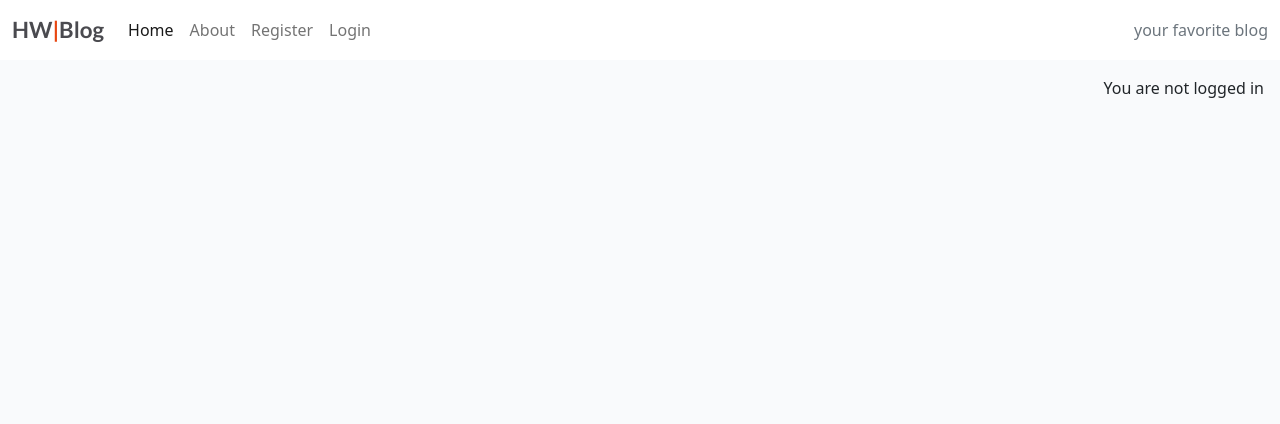
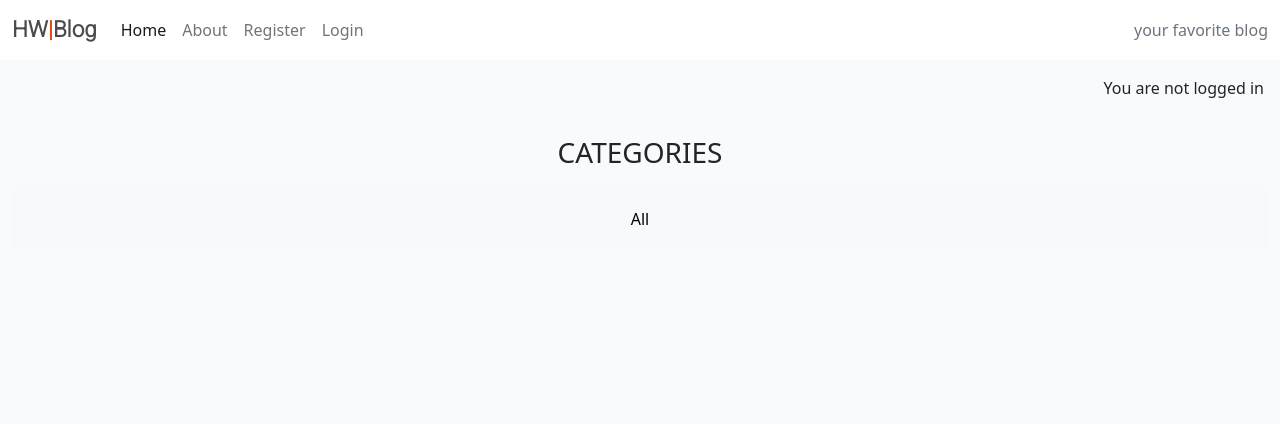
Before and after one commit to GKopanidis/ci-pp4-hwblog, a Django app: page / in a window 1280 px wide. Shown: the top 424 px of the page. Run offline with Django 4.2, Linux system fonts and the light colour scheme; data that the repository does not hold is empty.

Commit message:
Add Category and Favorite models

```diff
--- a/blog/templates/blog/index.html
+++ b/blog/templates/blog/index.html
@@ -2,25 +2,51 @@
 {% load static %}
 {% block content %}
 
-<!-- index.html content starts here -->
+<!-- Categories -->
 <div class="container-fluid">
     <div class="row">
+        <div class="col-12">
+            <div class="categories-header">
+                <h3>CATEGORIES</h3>
+            </div>
+            <div class="categories-bar">
+                <ul class="nav justify-content-center">
+                    <li class="nav-item"><a class="nav-link" href="{% url 'home' %}">All</a></li>
+                    {% for category in categories %}
+                        <li class="nav-item">
+                            <a class="nav-link" href="{% url 'post_list_by_category' category.name %}">{{ category.name }}</a>
+                        </li>
+                    {% endfor %}
+                </ul>
+            </div>
+        </div>
+    </div>
+</div>
 
+<!-- Main Content-->
+<div class="container-fluid">
+    <div class="row">
         <!-- Blog Entries Column -->
-        <div class="col-12 mt-3 left">
+        <div class="col-lg-12">
             <div class="row">
                 {% for post in post_list %}
-                <div class="col-md-4">
-                    <div class="card mb-4">
+                <div class="col-lg-4 col-md-6 col-sm-12 mb-4">
+                    <div class="card h-100">
                         <div class="card-body">
                             <div class="image-container">
                                 {% if "placeholder" in post.featured_image.url %}
                                     <img class="card-img-top" src="{% static 'images/default.webp' %}" alt="placeholder image">
-                                    {% else %}
-                                    <img class="card-img-top" src=" {{ post.featured_image.url }}" alt="{{ post.title }}">
-                                    {% endif %}
+                                {% else %}
+                                    <img class="card-img-top" src="{{ post.featured_image.url }}" alt="{{ post.title }}">
+                                {% endif %}
                                 <div class="image-flash">
                                     <p class="author">Author: {{ post.author }}</p>
+                                    <p class="category">
+                                        {% for category in post.categories.all %}
+                                            Category: {{ category.name }}
+                                            {% if not forloop.last %}, {% endif %}
+                                        {% endfor %}
+                                    </p>
                                 </div>
                             </div>
                             <a href="{% url 'post_detail' post.slug %}" class="post-link">
@@ -28,19 +54,15 @@
                                 <p class="card-text">{{ post.excerpt }}</p>
                             </a>
                             <hr>
-                            <p class="card-text text-muted h6">{{ post.created_on}}
-                            </p>
+                            <p class="card-text text-muted h6">{{ post.created_on }}</p>
                         </div>
                     </div>
                 </div>
-                {% if forloop.counter|divisibleby:3 %}
-            </div>
-            <div class="row">
-                {% endif %}
                 {% endfor %}
             </div>
         </div>
     </div>
+    <!-- Pagination etc. -->
     {% if is_paginated %}
     <nav aria-label="Page navigation">
         <ul class="pagination justify-content-center">
@@ -55,6 +77,4 @@
     {% endif %}
 </div>
 
-<!-- index.html content ends here -->
 {% endblock %}
-{% block copyright %}Copyright &#169; 2024 Georgios Kopanidis{% endblock %}
--- a/blog/urls.py
+++ b/blog/urls.py
@@ -7,12 +7,14 @@ from . import views
 from .views import like_post
 
 urlpatterns = [
-     path('', views.PostList.as_view(), name='home'),
-     path('<slug:slug>/', views.post_detail, name="post_detail"),
-     path('<slug:slug>/edit_comment/<int:comment_id>',
-         views.comment_edit, name='comment_edit'),
-     path('<slug:slug>/delete_comment/<int:comment_id>',
-         views.comment_delete, name='comment_delete'),
-     path('like_post/<int:post_id>/', views.like_post, name='like_post'),
-     path('unlike_post/<int:post_id>/', views.unlike_post, name='unlike_post'),
+    path('', views.PostList.as_view(), name='home'),
+    path('<slug:slug>/', views.post_detail, name='post_detail'),
+    path('<slug:slug>/edit_comment/<int:comment_id>', views.comment_edit, name='comment_edit'),
+    path('<slug:slug>/delete_comment/<int:comment_id>', views.comment_delete, name='comment_delete'),
+    path('like_post/<int:post_id>/', views.like_post, name='like_post'),
+    path('unlike_post/<int:post_id>/', views.unlike_post, name='unlike_post'),
+    path('category/all/', views.PostList.as_view(), name='post_list_by_category_all'),
+    path('category/<str:category>/', views.post_list_by_category, name='post_list_by_category'),
+    path('favorite_post/<int:post_id>/', views.favorite_post, name='favorite_post'),
+    path('unfavorite_post/<int:post_id>/', views.unfavorite_post, name='unfavorite_post'),
 ]
--- a/blog/views.py
+++ b/blog/views.py
@@ -2,7 +2,7 @@ from django.shortcuts import render, get_object_or_404, redirect
 from django.views import generic
 from django.contrib import messages
 from django.http import HttpResponseRedirect
-from .models import Post, Comment, Like
+from .models import Post, Comment, Like, Category, Favorite
 from .forms import CommentForm
 
 # Create your views here.
@@ -27,6 +27,11 @@ class PostList(generic.ListView):
     template_name = "blog/index.html"
     paginate_by = 6
 
+    def get_context_data(self, **kwargs):
+        context = super().get_context_data(**kwargs)
+        context['categories'] = Category.objects.all()
+        return context
+
 
 def post_detail(request, slug):
     """
@@ -44,6 +49,8 @@ def post_detail(request, slug):
         An instance of :form:`blog.CommentForm`
     ``liked_by_user``
         Boolean indicating whether the user has liked the post.
+    ``favorited_by_user``
+        Boolean indicating whether the user has favorited the post.
 
     **Template:**
 
@@ -53,12 +60,12 @@ def post_detail(request, slug):
     post = get_object_or_404(queryset, slug=slug)
     comments = post.comments.all().order_by("-created_on")
     comment_count = post.comments.filter(approved=True).count()
-
-    # Set liked_by_user to False if the user is not authenticated
+    # Set liked_by_user and favorited_by_user to False if the user is not authenticated
     liked_by_user = False
+    favorited_by_user = False
     if request.user.is_authenticated:
         liked_by_user = post.likes.filter(user=request.user).exists()
-
+        favorited_by_user = post.favorited_by.filter(user=request.user).exists()
     if request.method == "POST":
         comment_form = CommentForm(data=request.POST)
         if comment_form.is_valid():
@@ -82,6 +89,7 @@ def post_detail(request, slug):
             "comment_count": comment_count,
             "comment_form": comment_form,
             "liked_by_user": liked_by_user,
+            "favorited_by_user": favorited_by_user,
         },
     )
 
@@ -161,3 +169,37 @@ def unlike_post(request, post_id):
 
     messages.success(request, 'Post unliked successfully!')
     return redirect('post_detail', slug=post.slug)
+
+def post_list_by_category(request, category):
+    posts = Post.objects.filter(categories__name=category)
+    context = {
+        'post_list': posts,
+        'categories': Category.objects.all(),
+    }
+    return render(request, 'blog/index.html', context)
+
+
+def favorite_post(request, post_id):
+    post = get_object_or_404(Post, id=post_id)
+    favorite, created = Favorite.objects.get_or_create(user=request.user, post=post)
+
+    if created:
+        messages.success(request, 'Added to favorites!')
+    else:
+        favorite.delete()  # Löschen Sie den Favoriten, wenn er bereits existiert
+        messages.success(request, 'Removed from favorites!')
+
+    return redirect('post_detail', slug=post.slug)
+
+
+def unfavorite_post(request, post_id):
+    post = get_object_or_404(Post, id=post_id)
+    favorite = Favorite.objects.filter(user=request.user, post=post).first()
+
+    if favorite:
+        favorite.delete()
+        messages.success(request, 'Removed from favorites!')
+    else:
+        messages.success(request, 'Not in favorites!')
+
+    return redirect('post_detail', slug=post.slug)
--- a/static/css/style.css
+++ b/static/css/style.css
@@ -3,7 +3,7 @@ body {
 }
 
 .brand {
-    font-family: Lato, sans-serif;
+    font-family: Roboto, sans-serif;
     font-size: 1.4rem;
     font-weight: 700;
     color: #4A4A4F;
@@ -25,6 +25,27 @@ body {
     background-color: #445261;
 }
 
+.categories-header {
+    text-align: center;
+    margin: 20px 0;
+}
+
+.categories-bar {
+    background-color: #f8f9fa;
+    padding: 10px 0;
+}
+
+.categories-bar .nav-link {
+    color: #020202;
+    margin: 0 10px;
+}
+
+.categories-bar .nav-link:hover {
+    color: #1038e8;
+    text-decoration: underline;
+}
+
+
 .main-bg {
     background-color: #F9FAFC;
 }
@@ -36,6 +57,7 @@ body {
 
 .image-container {
     position: relative;
+    overflow: hidden;
 }
 
 .image-flash {
@@ -51,7 +73,25 @@ body {
     height: auto;
 }
 
+.card-img-top {
+    transition: transform 0.3s ease;
+    display: block;
+}
+
+
+.card-img-top:hover {
+    transform: scale(1.1);
+}
+
+
 .author {
+    color: white;
+    margin: 4px;
+    text-transform: uppercase;
+}
+
+.category {
+    font-size: 0.7em;
     color: white;
     margin: 4px;
     text-transform: uppercase;
@@ -102,7 +142,7 @@ body {
 
 .post-link:hover,
 .page-link {
-    color: #E84610;
+    color: #1038e8;
 }
 
 .post-title {
@@ -111,6 +151,11 @@ body {
 }
 
 .post-subtitle {
+    margin-left: 5%;
+    color: lightgray;
+}
+
+.post-category {
     margin-left: 5%;
     color: lightgray;
 }
```
Also changed, not shown: blog/admin.py (+8 -10 lines), blog/forms.py (+11 -1 lines), blog/models.py (+19 -12 lines), blog/templates/blog/post_detail.html (+17 -9 lines), blog/migrations/0009_category_post_categories.py (added), blog/migrations/0010_favorite.py (added).
